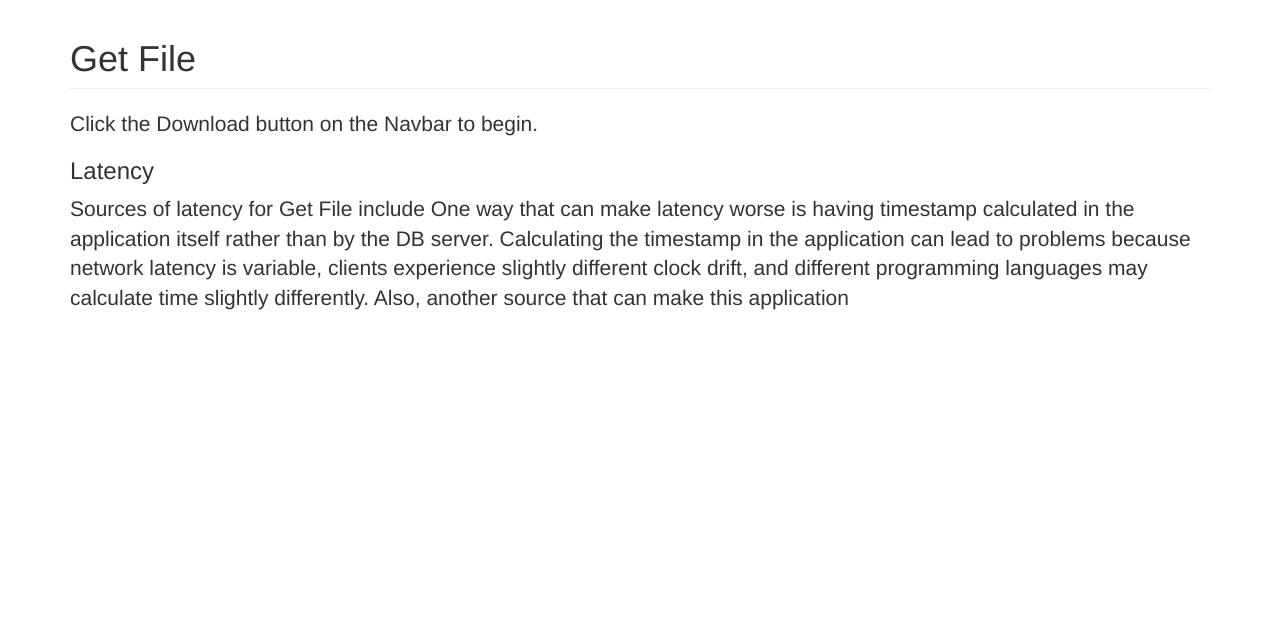
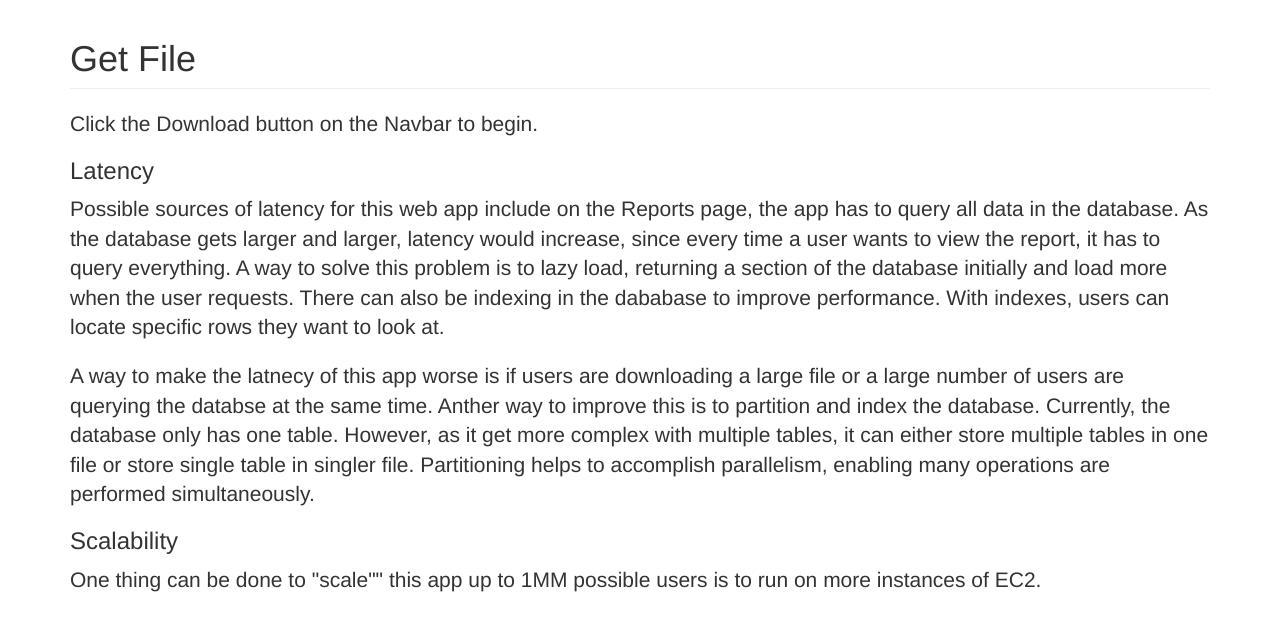
Before and after one commit to kaisinli/download-file, a Flask app: page / in a window 1280 px wide. Shown: the part 51-682 px from the top of the page. Run offline with Flask 2, Linux system fonts and the light colour scheme; some libraries are stand-ins or nearby versions.

Commit message:
changed home

```diff
--- a/app/templates/home.html
+++ b/app/templates/home.html
@@ -4,5 +4,9 @@
 <h1 class="page-header">Get File</h1>
 <p class="lead">Click the Download button on the Navbar to begin.</p>
 <h3>Latency</h3>
-<p class="lead">Sources of latency for Get File include One way that can make latency worse is having timestamp calculated in the application itself rather than by the DB server. Calculating the timestamp in the application can lead to problems because network latency is variable, clients experience slightly different clock drift, and different programming languages may calculate time slightly differently. Also, another source that can make this application </p>
+<p class="lead">Possible sources of latency for this web app include on the Reports page, the app has to query all data in the database. As the database gets larger and larger, latency would increase, since every time a user wants to view the report, it has to query everything. A way to solve this problem is to lazy load, returning a section of the database initially and load more when the user requests. There can also be indexing in the dababase to improve performance. With indexes, users can locate specific rows they want to look at. </p>
+<p class="lead">A way to make the latnecy of this app worse is if users are downloading a large file or a large number of users are querying the databse at the same time. Anther way to improve this is to partition and index the database. Currently, the database only has one table. However, as it get more complex with multiple tables, it can either store multiple tables in one file or store single table in singler file. Partitioning helps to accomplish parallelism, enabling many operations are performed simultaneously.</p>
+<h3>Scalability</h3>
+<p class="lead">One thing can be done to "scale"" this app up to 1MM possible users is to run on more instances of EC2.
+ </p>
 {% endblock %}
--- a/app/templates/report.html
+++ b/app/templates/report.html
@@ -1,7 +1,8 @@
 {% extends 'base.html' %} {% block main %}
 <div class="container">
-  <h1 class="page-header">Report (you may need to refresh)</h1>
+  <h1 class="page-header">Report</h1>
 
+  <p><i>Please refresh the page if you don't see the lastest download record.</i></p>
   <table>
     <tr>
       <th class = "clientip"> Client IP </th>
--- a/app/views.py
+++ b/app/views.py
@@ -5,10 +5,8 @@ from werkzeug.datastructures import Headers
 from io import StringIO
 from forms import DelayForm
 import time
-# import csv
 
 # Routes
-
 
 @app.route('/')
 def home():
```
Also changed, not shown: README.md, app/downloads.db.
